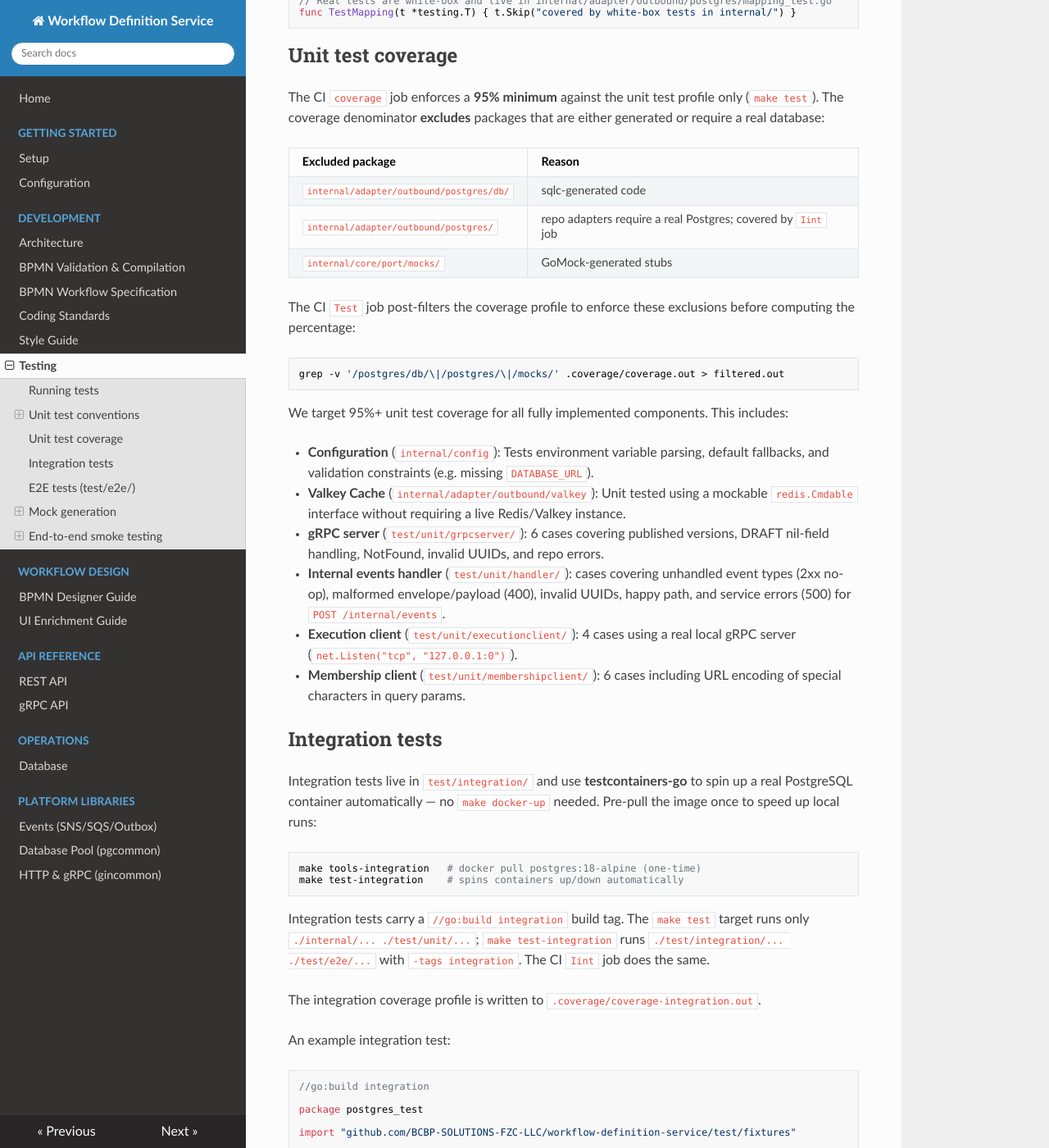
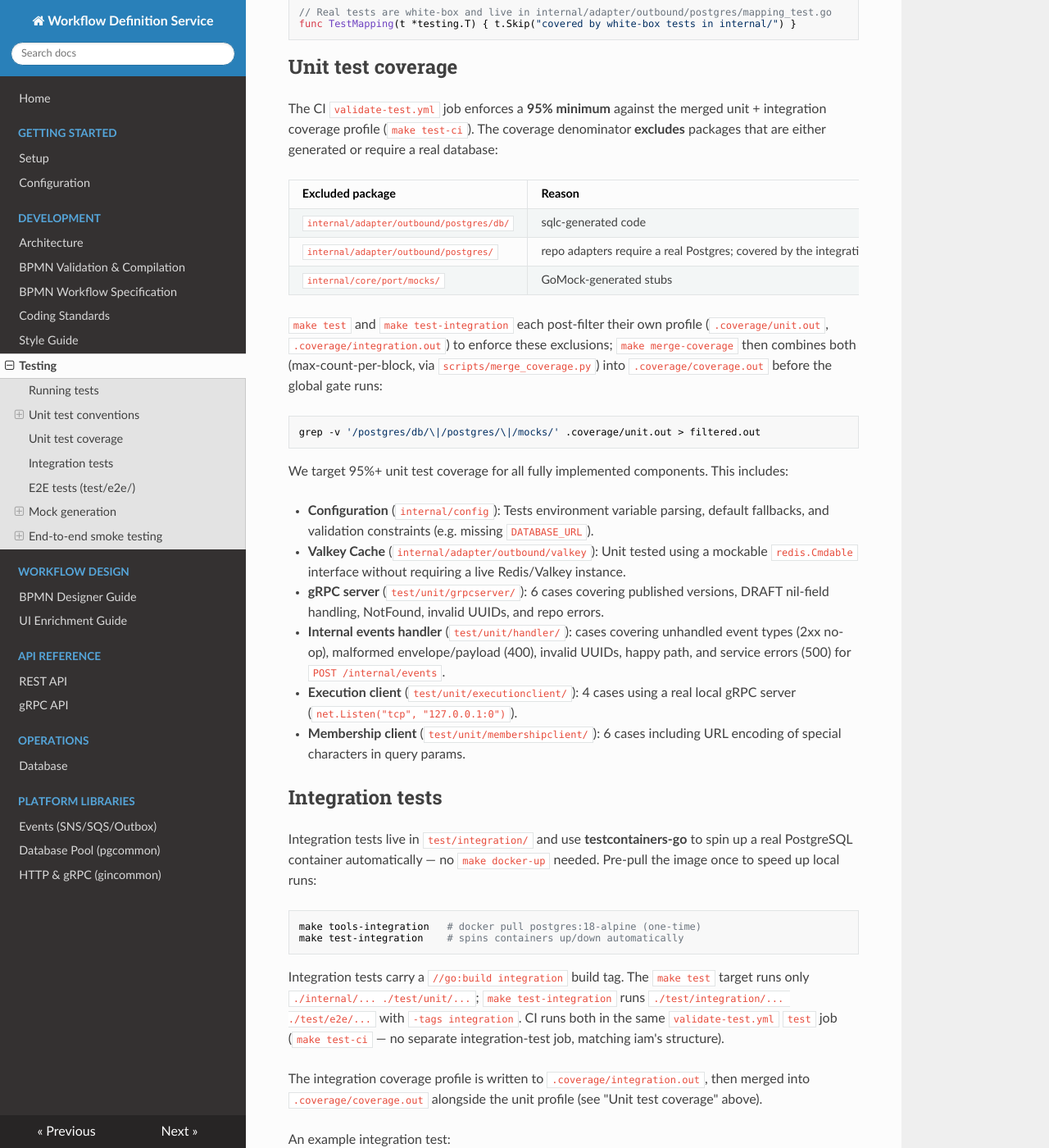
Before and after one commit to BCBP-SOLUTIONS-FZC-LLC/workflow-definition-service, an MkDocs documentation site: the page built from docs/testing.md, in a window 1280 px wide and 1400 px high, scrolled down 1409 px. Shown: the whole window at 82% size. Built offline with MkDocs 1.6.1, drawn with Linux system fonts in a browser that asks for light colours; nearby versions of some CDN libraries; some of the changed text lies outside the part shown.

Commit message:
refactor(ci): merge test jobs, add script to merge coverage

````diff
--- a/docs/testing.md
+++ b/docs/testing.md
@@ -5,7 +5,8 @@
 ```bash
 make test                # unit tests + race detector
 make test-integration    # integration tests (requires running Docker daemon)
-make cover               # unit tests + per-package coverage summary
+make test-ci             # unit + integration, merged coverage
+make cover               # coverage summary from the last profile written
 make cover-html          # generates and opens HTML report
 ```
 
@@ -69,18 +70,18 @@ func TestMapping(t *testing.T) { t.Skip("covered by white-box tests in internal/
 
 ## Unit test coverage
 
-The CI `coverage` job enforces a **95% minimum** against the unit test profile only (`make test`). The coverage denominator **excludes** packages that are either generated or require a real database:
+The CI `validate-test.yml` job enforces a **95% minimum** against the merged unit + integration coverage profile (`make test-ci`). The coverage denominator **excludes** packages that are either generated or require a real database:
 
 | Excluded package | Reason |
 | --- | --- |
 | `internal/adapter/outbound/postgres/db/` | sqlc-generated code |
-| `internal/adapter/outbound/postgres/` | repo adapters require a real Postgres; covered by `Iint` job |
+| `internal/adapter/outbound/postgres/` | repo adapters require a real Postgres; covered by the integration suite |
 | `internal/core/port/mocks/` | GoMock-generated stubs |
 
-The CI `Test` job post-filters the coverage profile to enforce these exclusions before computing the percentage:
+`make test` and `make test-integration` each post-filter their own profile (`.coverage/unit.out`, `.coverage/integration.out`) to enforce these exclusions; `make merge-coverage` then combines both (max-count-per-block, via `scripts/merge_coverage.py`) into `.coverage/coverage.out` before the global gate runs:
 
 ```bash
-grep -v '/postgres/db/\|/postgres/\|/mocks/' .coverage/coverage.out > filtered.out
+grep -v '/postgres/db/\|/postgres/\|/mocks/' .coverage/unit.out > filtered.out
 ```
 
 We target 95%+ unit test coverage for all fully implemented components. This includes:
@@ -101,9 +102,9 @@ make tools-integration   # docker pull postgres:18-alpine (one-time)
 make test-integration    # spins containers up/down automatically
 ```
 
-Integration tests carry a `//go:build integration` build tag. The `make test` target runs only `./internal/... ./test/unit/...`; `make test-integration` runs `./test/integration/... ./test/e2e/...` with `-tags integration`. The CI `Iint` job does the same.
+Integration tests carry a `//go:build integration` build tag. The `make test` target runs only `./internal/... ./test/unit/...`; `make test-integration` runs `./test/integration/... ./test/e2e/...` with `-tags integration`. CI runs both in the same `validate-test.yml` `test` job (`make test-ci` — no separate integration-test job, matching iam's structure).
 
-The integration coverage profile is written to `.coverage/coverage-integration.out`.
+The integration coverage profile is written to `.coverage/integration.out`, then merged into `.coverage/coverage.out` alongside the unit profile (see "Unit test coverage" above).
 
 An example integration test:
 
@@ -149,7 +150,7 @@ The e2e tests are **distinct** from `scripts/smoke-test.sh`:
 
 | | `scripts/smoke-test.sh` | `test/e2e/` |
 | --- | --- | --- |
-| Trigger | Manual, developer pre-merge | Automated in CI (`Iint` job) |
+| Trigger | Manual, developer pre-merge | Automated in CI (`validate-test.yml`'s `test` job) |
 | Layer | Full HTTP + gRPC against live server | Service layer directly, no HTTP |
 | Scope | Route/response sanity | Business logic, RLS, event pipeline |
 
````
Also changed, not shown: .claude/CLAUDE.md (+1 -0 lines), .claude/operations.md (+5 -5 lines), 5 other files.
